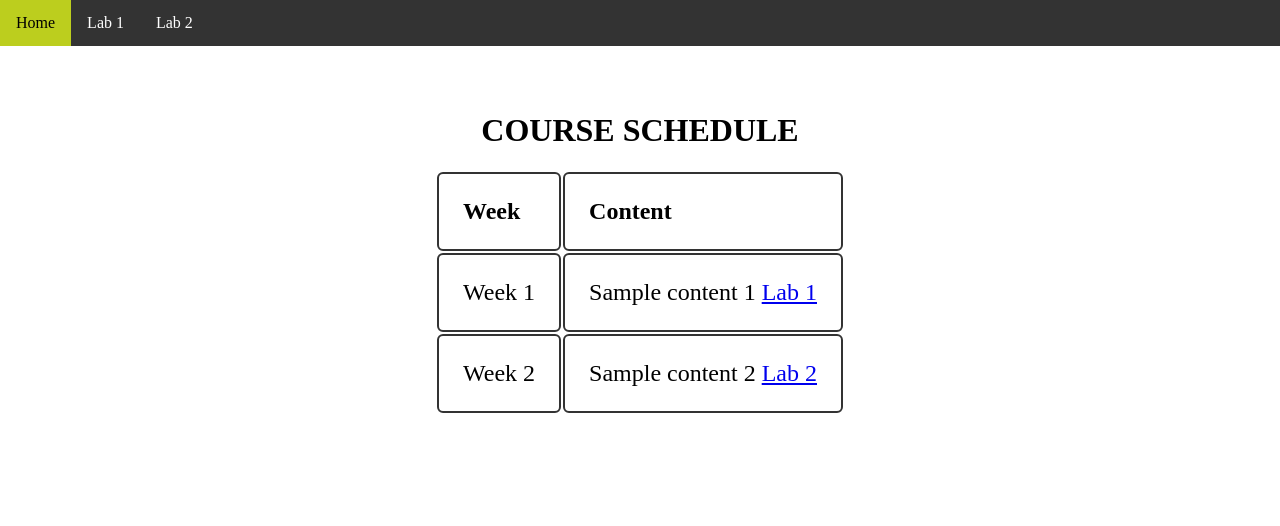
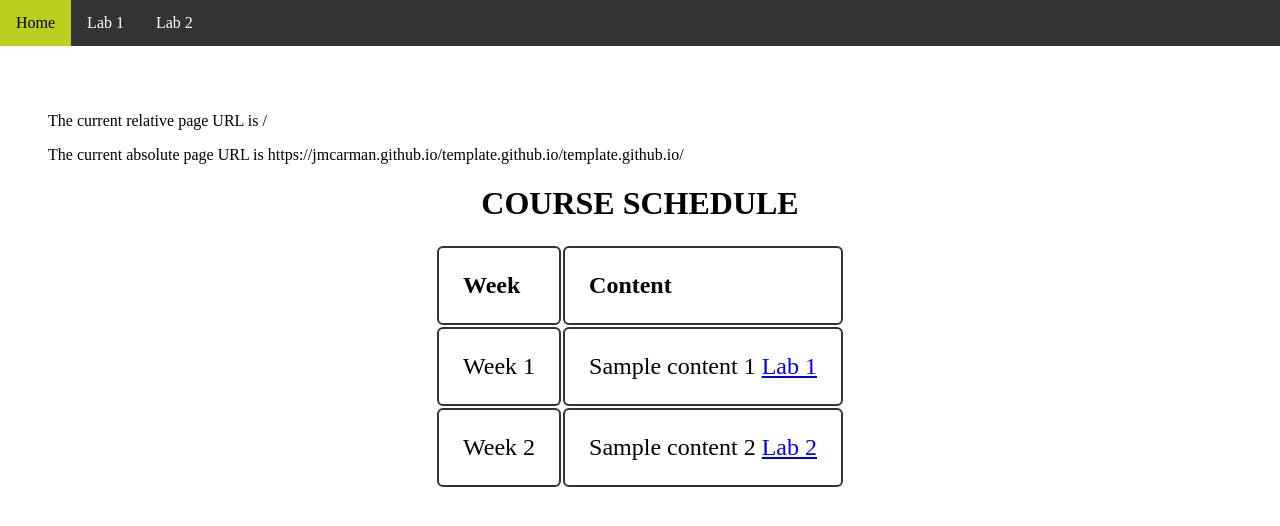
Before and after one commit to jmcarman/template.github.io, a Jekyll site: the page built from index.md, in a window 1280 px wide. Shown: the top 526 px of the page. Built offline with Jekyll 4.4.1, drawn with Linux system fonts in a browser that asks for light colours.

Commit message:
Added relative and absolute page.url to default.html

```diff
--- a/_layouts/default.html
+++ b/_layouts/default.html
@@ -21,6 +21,8 @@
         </ul>
     </nav>
     <main>
+      <p>The current relative page URL is {{ page.url }}</p>
+      <p>The current absolute page URL is {{ page.url | absolute_url }}</p>
       {{ content }}
     </main>
   </body>
```
